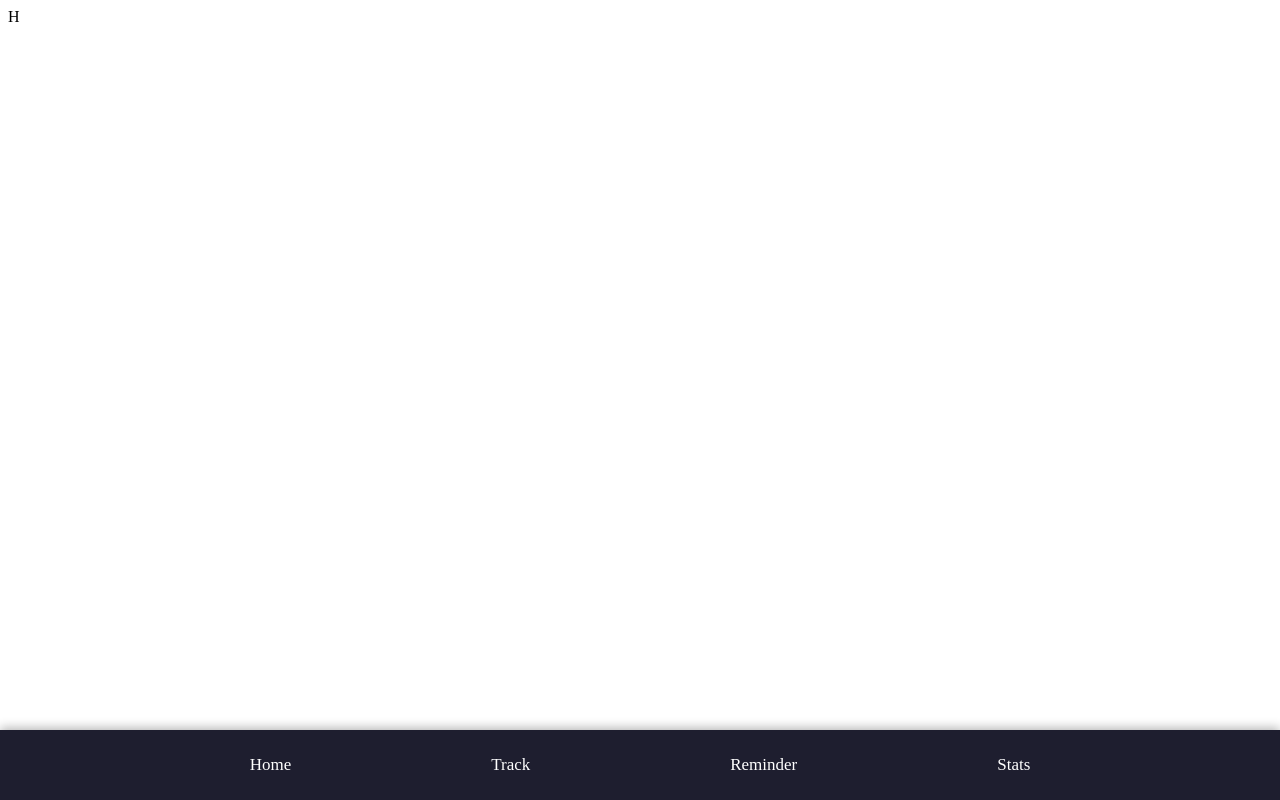
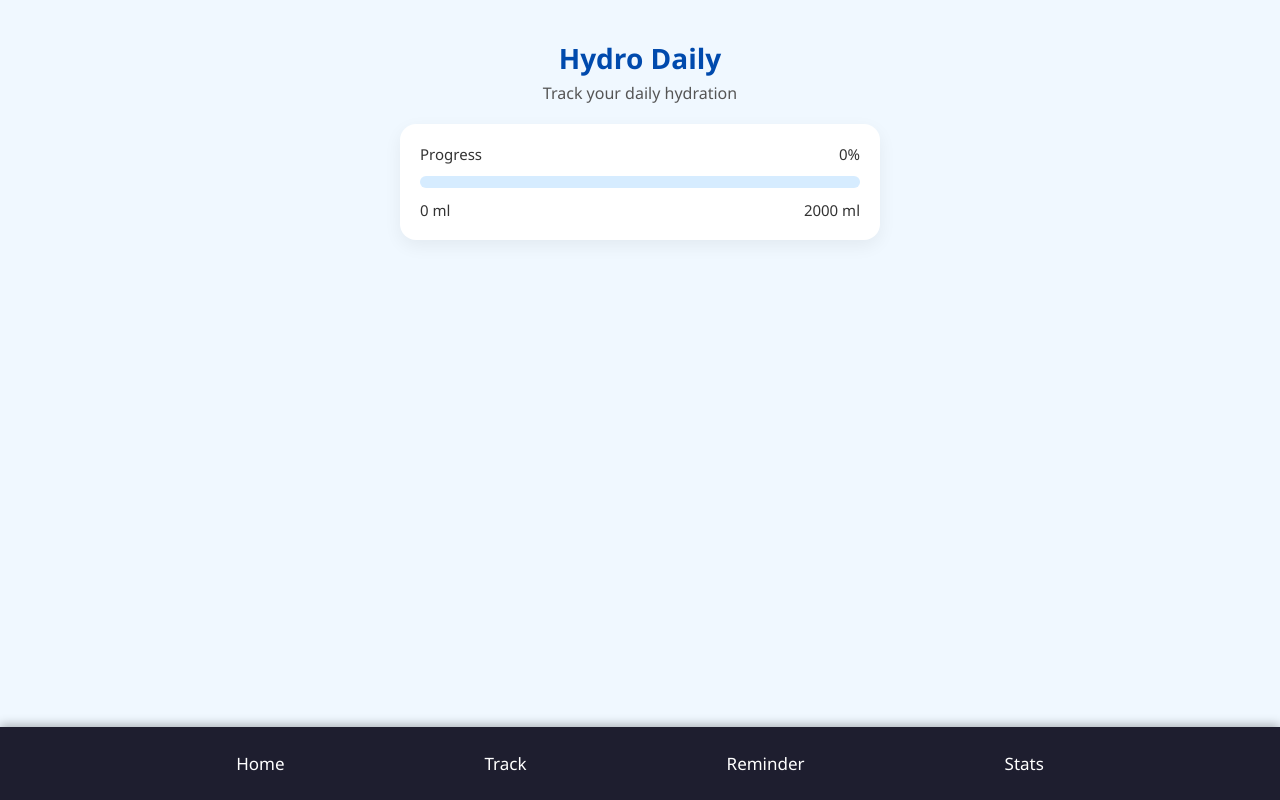
Before and after one commit to bhavay009/hydration-Tracker-project-, a React (Vite) app in the folder hydration-tracker/: page / in a window 1280 px wide. Built offline with nearby package versions, Linux system fonts and the light colour scheme.

Commit message:
home page

```diff
--- /dev/null
+++ b/hydration-tracker/src/pages/Home.css
@@ -0,0 +1,58 @@
+
+
+body {
+  margin: 0;
+  padding: 0;
+  font-family: 'Segoe UI', Tahoma, Geneva, Verdana, sans-serif;
+  background: #f0f8ff;
+  color: #333;
+}
+
+.app {
+  text-align: center;
+  padding: 20px;
+  max-width: 480px;
+  margin: auto;
+}
+
+h1 {
+  font-size: 28px;
+  font-weight: bold;
+  margin-bottom: 5px;
+  color: #004aad;
+}
+
+p {
+  margin: 5px 0 20px;
+  font-size: 16px;
+  color: #555;
+}
+
+.box {
+  background: #ffffff;
+  border-radius: 16px;
+  padding: 20px;
+  box-shadow: 0 6px 18px rgba(0, 0, 0, 0.06);
+  margin-bottom: 30px;
+}
+
+.row {
+  display: flex;
+  justify-content: space-between;
+  font-weight: 500;
+  font-size: 15px;
+}
+
+.bar {
+  background: #d6ecff;
+  height: 12px;
+  border-radius: 8px;
+  overflow: hidden;
+  margin: 12px 0;
+}
+
+.fill {
+  background: linear-gradient(90deg, #36d1dc, #5b86e5);
+  height: 100%;
+  transition: width 0.4s ease-in-out;
+}
--- a/hydration-tracker/src/pages/Home.jsx
+++ b/hydration-tracker/src/pages/Home.jsx
@@ -1,9 +1,31 @@
-import React from 'react'
+import React, { useState } from 'react';
+import './Home.css';
 
 const Home = () => {
+  const [intake, setIntake] = useState(0);
+  const [goal, setGoal] = useState(2000);
+  const progress = Math.min((intake / goal) * 100, 100).toFixed(0);
+
   return (
-    <div>H</div>
-  )
-}
+    <div className="app">
+      <h1>Hydro Daily</h1>
+      <p>Track your daily hydration</p>
 
-export default Home
+      <div className="box">
+        <div className="row">
+          <span>Progress</span>
+          <span>{progress}%</span>
+        </div>
+        <div className="bar">
+          <div className="fill" style={{ width: `${progress}%` }}></div>
+        </div>
+        <div className="row">
+          <span>0 ml</span>
+          <span>{goal} ml</span>
+        </div>
+      </div>
+    </div>
+  );
+};
+
+export default Home;
```
